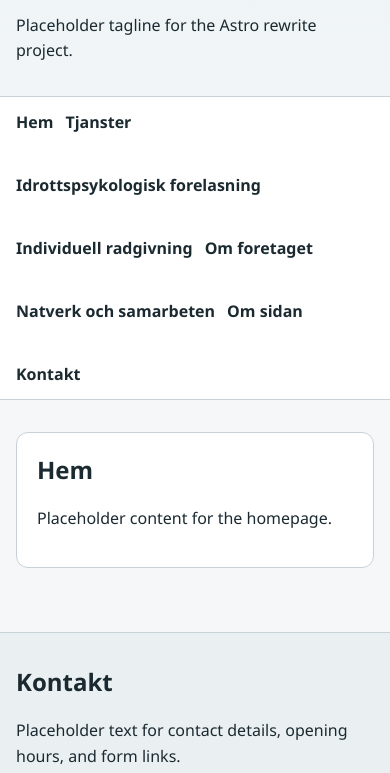
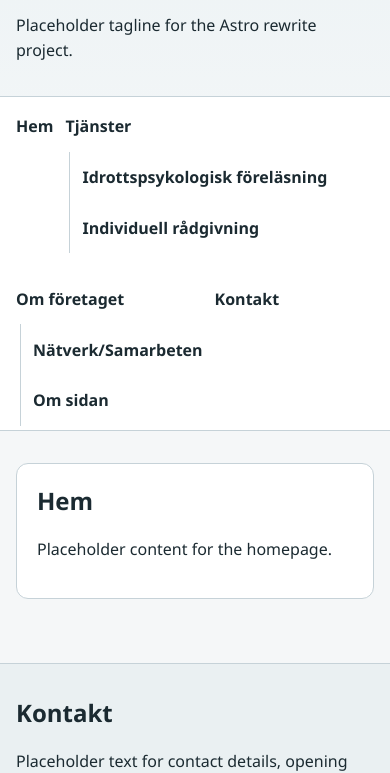
Before and after one commit to CalvinMcGee/newchallenge, an Astro site: page / in a window 390 px wide. Shown: the part 80-853 px from the top of the page. Built offline with nearby package versions, Linux system fonts and the light colour scheme; Astro itself is replaced by a stand-in of ours.

Commit message:
feat: site wide nav

```diff
--- a/src/components/SiteNav.astro
+++ b/src/components/SiteNav.astro
@@ -1,14 +1,32 @@
+---
+import { site } from "../config/site";
+
+type NavItem = {
+  title: string;
+  url: string;
+  items?: NavItem[];
+};
+
+const navItems = site.nav as NavItem[];
+---
+
 <nav class="site-nav" aria-label="Main navigation">
   <div class="content-wrap">
-    <ul>
-      <li><a href="/">Hem</a></li>
-      <li><a href="/tjanster-pris/">Tjanster</a></li>
-      <li><a href="/tjanster-pris/idrottspsykologisk-forelasning/">Idrottspsykologisk forelasning</a></li>
-      <li><a href="/tjanster-pris/individuell-radgivning/">Individuell radgivning</a></li>
-      <li><a href="/om-foretaget/">Om foretaget</a></li>
-      <li><a href="/om-foretaget/natverk-samarbeten/">Natverk och samarbeten</a></li>
-      <li><a href="/om-sidan/">Om sidan</a></li>
-      <li><a href="#kontakt">Kontakt</a></li>
+    <ul class="site-nav-list">
+      {navItems.map((item) => (
+        <li class="site-nav-item">
+          <a href={item.url}>{item.title}</a>
+          {item.items?.length ? (
+            <ul class="site-subnav-list">
+              {item.items.map((subItem) => (
+                <li class="site-subnav-item">
+                  <a href={subItem.url}>{subItem.title}</a>
+                </li>
+              ))}
+            </ul>
+          ) : null}
+        </li>
+      ))}
     </ul>
   </div>
 </nav>
--- a/src/config/site.ts
+++ b/src/config/site.ts
@@ -5,4 +5,42 @@ export const site = {
   phone_short: "+46735833329",
   description: "New Challenge erbjuder idrottspsykologisk rådgivning och föreläsningar.",
   url: "https://newchallenge.se",
+  nav: [
+    {
+      title: "Hem",
+      url: "/"
+    },
+    {
+      title: "Tjänster",
+      url: "/tjanster-pris/",
+      items: [
+        {
+          title: "Idrottspsykologisk föreläsning",
+          url: "/tjanster-pris/idrottspsykologisk-forelasning/"
+        },
+        {
+          title: "Individuell rådgivning",
+          url: "/tjanster-pris/individuell-radgivning/"
+        }
+      ]
+    },
+    {
+      title: "Om företaget",
+      url: "/om-foretaget/",
+      items: [
+        {
+          title: "Nätverk/Samarbeten",
+          url: "/om-foretaget/natverk-samarbeten/"
+        },
+        {
+          title: "Om sidan",
+          url: "/om-sidan/"
+        }
+      ]
+    },
+    {
+      title: "Kontakt",
+      url: "#kontakt"
+    }
+  ],
 };
--- a/src/pages/index.md
+++ b/src/pages/index.md
@@ -1,6 +1,28 @@
 ---
 layout: ../layouts/BaseLayout.astro
 title: Hem
+hero:
+  title: |
+    Har din prestation blivit sämre?
+    Eller står du och stampar på samma nivå?
+  body: |
+    New Challenge finns till för dig som vill optimera din prestation och samtidigt känna ett högre välmående. Jag arbetar med personliga lösningar eftersom vi alla är unika med varierande krav.
+    Precis som vi tränar fysisk styrka behöver vi träna mentala färdigheter för att hantera framgång och misslyckanden. Ibland har vi bristande motivation eller känner oss stressade inför viktiga prestationer som tävling eller match. Oavsett om du är motionär eller idrottare på elitnivå finns det alltid något att förbättra. Ni kanske är ett lag som vill stärka gruppdynamiken eller tränare som vill arbeta mer målinriktat. Vad sägs som att göra en karriärplanering eller personlig målsättning för en längre tid och se hur målet närmar sig!
+
+    {:refdef: .text-right}
+    Marcus Nyqvist
+    {: refdef}
+feature:
+  title: Vad vi erbjuder
+  sections:
+    - icon: fa-user
+      title: Individuell rådgivning
+      body: Här kan du som individ eller ni som lag få hjälp med att hantera er målbild. Tillsammans arbetar vi för att du skall må bättre och lära dig att hantera dina känslor och tankar för att utvecklas i strävan för högre mål.
+      url: /tjanster-pris/individuell-radgivning/
+    - icon: fa-chalkboard-teacher
+      title: Föreläsning
+      body: Här kan ni som lag, grupp eller företag få möjlighet att lära er mer om ett psykologiskt område. Här väljer ni vad ni är intresserade av och vi hjälps åt att sätta ihop en föreläsning som möter era förväntningar.
+      url: /tjanster-pris/idrottspsykologisk-forelasning/
 ---
 
 # Hem
--- a/src/styles/global.css
+++ b/src/styles/global.css
@@ -45,13 +45,32 @@ body {
   background: var(--surface);
 }
 
-.site-nav ul {
+.site-nav-list,
+.site-subnav-list {
   list-style: none;
   margin: 0;
   padding: 0;
+}
+
+.site-nav-list {
   display: flex;
   flex-wrap: wrap;
   gap: 1rem;
+}
+
+.site-nav-item {
+  padding: 0.25rem 0;
+}
+
+.site-subnav-list {
+  border-left: 1px solid var(--border);
+  margin-left: 0.25rem;
+  padding-left: 0.75rem;
+}
+
+.site-subnav-item a {
+  font-weight: 500;
+  padding: 0.35rem 0;
 }
 
 .site-nav a {
@@ -97,7 +116,7 @@ p {
 }
 
 @media (max-width: 640px) {
-  .site-nav ul {
+  .site-nav-list {
     gap: 0.75rem;
   }
 
```
